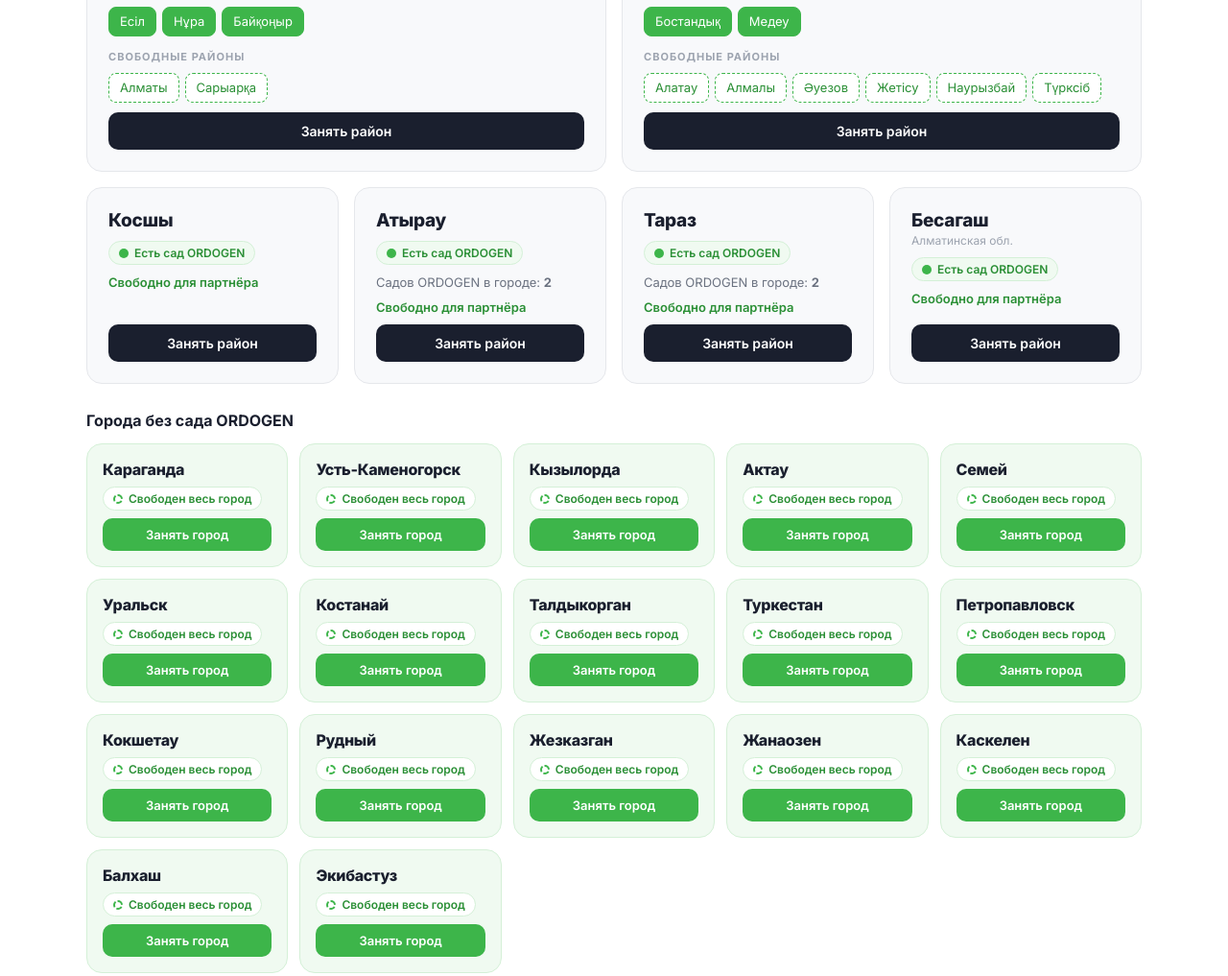
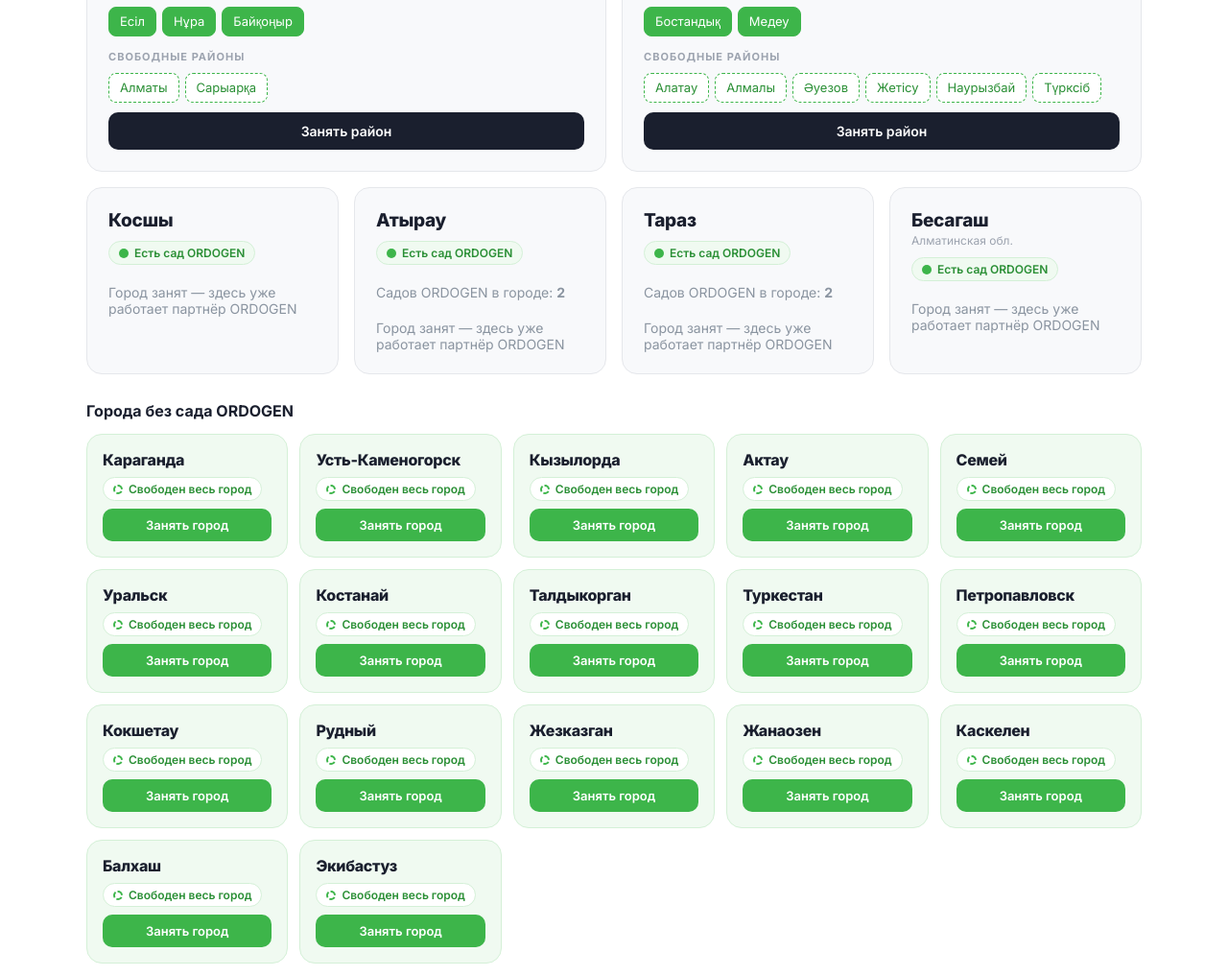
Before and after one commit to aidabintazamat/franch, a plain HTML site: page index.html in a window 1280 px wide. Shown: the part 4869-5886 px from the top of the page at 96% size. Drawn offline with Linux system fonts and the light colour scheme.

Commit message:
Карта: города с садами ORDOGEN — «город занят», без кнопки

```diff
--- a/index.html
+++ b/index.html
@@ -366,7 +366,7 @@ img,svg,iframe,video,table{max-width:100%;}
 .city-badge{display:inline-flex;align-items:center;gap:6px;align-self:flex-start;font-size:12px;font-weight:600;color:var(--green-d);background:var(--green-l);border:1px solid var(--green-m);border-radius:100px;padding:4px 10px;}
 .city-badge.free{background:#fff;}
 .city-sec{font-size:11px;font-weight:700;letter-spacing:1px;text-transform:uppercase;color:var(--lgray);margin-top:4px;}
-.city-cnt,.city-free{font-size:13px;color:var(--gray);}
+.city-cnt,.city-taken{color:#8a94a0;font-size:14px;margin-top:10px}.city-free{font-size:13px;color:var(--gray);}
 .city-free{color:var(--green-d);font-weight:600;}
 .chips{display:flex;flex-wrap:wrap;gap:6px;}
 .chip{font-family:inherit;font-size:13px;line-height:1.3;padding:6px 11px;border-radius:8px;}
@@ -1534,7 +1534,7 @@ var T_ADD = {
     cmp_l5:"Запуск по готовому чек-листу вместо долгого поиска решений",cmp_l6:"Модель, отработанная в действующих садах сети",
     s8p:"Лидогенерация, бренд-менеджмент и федеральный маркетинг",cta_btn:"Оставить заявку",
     map_label:"Карта городов",map_title:"Свободные территории для партнёров",map_sub:"Где уже работают сады ORDOGEN и какие районы и города свободны. Выберите свой — менеджер подтвердит, что территория свободна, и расскажет об условиях.",
-    map_with_h:"Города, где уже работает ORDOGEN",map_free_h:"Города без сада ORDOGEN",map_has:"Есть сад ORDOGEN",map_has_d:"Районы с садом ORDOGEN",map_free:"Свободные районы",map_partner:"Свободно для партнёра",map_city_free:"Свободен весь город",map_cnt:"Садов ORDOGEN в городе:",map_btn:"Занять район",map_btn_city:"Занять город",map_leg_has:"есть сад ORDOGEN",map_leg_free:"свободно — нажмите на район, чтобы выбрать",
+    map_with_h:"Города, где уже работает ORDOGEN",map_free_h:"Города без сада ORDOGEN",map_has:"Есть сад ORDOGEN",map_has_d:"Районы с садом ORDOGEN",map_free:"Свободные районы",map_partner:"Свободно для партнёра",map_taken:"Город занят — здесь уже работает партнёр ORDOGEN",map_city_free:"Свободен весь город",map_cnt:"Садов ORDOGEN в городе:",map_btn:"Занять район",map_btn_city:"Занять город",map_leg_has:"есть сад ORDOGEN",map_leg_free:"свободно — нажмите на район, чтобы выбрать",
     map_note:"Сады — по данным системы ORDO на 22.11.2026. Районы указаны по официальному делению городов. Окончательно свободность территории подтверждает менеджер после заявки.",
     sel_label:"Отбор партнёров",sel_title:"Только семейные пары с детьми",sel_sub:"Мы открываем сады вместе с семьями — это главное условие отбора. Почему:",
     sel1h:"Сад — семейное дело",sel1p:"Сад работает каждый день и годами. В семье решения принимаются быстрее, а ответственность делится на двоих.",
@@ -1552,7 +1552,7 @@ var T_ADD = {
     cmp_l5:"Шешім іздеуге ұзақ уақыт жұмсаудың орнына дайын чек-парақ бойынша іске қосу",cmp_l6:"Желінің жұмыс істеп тұрған балабақшаларында сыналған модель",
     s8p:"Лидогенерация, бренд-менеджмент және федералдық маркетинг",cta_btn:"Өтінім қалдыру",
     map_label:"Қалалар картасы",map_title:"Серіктестерге арналған бос аумақтар",map_sub:"ORDOGEN балабақшалары қай жерде жұмыс істейді және қай аудандар мен қалалар бос. Өзіңізге керегін таңдаңыз — менеджер аумақтың бос екенін растап, шарттары туралы айтып береді.",
-    map_with_h:"ORDOGEN жұмыс істейтін қалалар",map_free_h:"ORDOGEN балабақшасы жоқ қалалар",map_has:"ORDOGEN балабақшасы бар",map_has_d:"ORDOGEN балабақшасы бар аудандар",map_free:"Бос аудандар",map_partner:"Серіктес үшін бос",map_city_free:"Бүкіл қала бос",map_cnt:"Қаладағы ORDOGEN балабақшалары:",map_btn:"Ауданды алу",map_btn_city:"Қаланы алу",map_leg_has:"ORDOGEN балабақшасы бар",map_leg_free:"бос — таңдау үшін ауданды басыңыз",
+    map_with_h:"ORDOGEN жұмыс істейтін қалалар",map_free_h:"ORDOGEN балабақшасы жоқ қалалар",map_has:"ORDOGEN балабақшасы бар",map_has_d:"ORDOGEN балабақшасы бар аудандар",map_free:"Бос аудандар",map_partner:"Серіктес үшін бос",map_taken:"Қала бос емес — мұнда ORDOGEN серіктесі жұмыс істейді",map_city_free:"Бүкіл қала бос",map_cnt:"Қаладағы ORDOGEN балабақшалары:",map_btn:"Ауданды алу",map_btn_city:"Қаланы алу",map_leg_has:"ORDOGEN балабақшасы бар",map_leg_free:"бос — таңдау үшін ауданды басыңыз",
     map_note:"Балабақшалар — ORDO жүйесінің 22.11.2026 жылғы деректері бойынша. Аудандар қалалардың ресми бөлінісі бойынша көрсетілген. Аумақтың бос екенін өтінімнен кейін менеджер түпкілікті растайды.",
     sel_label:"Серіктестерді іріктеу",sel_title:"Тек балалы отбасылық жұптар",sel_sub:"Біз балабақшаларды отбасылармен бірге ашамыз — бұл іріктеудің басты шарты. Себебі:",
     sel1h:"Балабақша — отбасылық іс",sel1p:"Балабақша күн сайын және жылдар бойы жұмыс істейді. Отбасында шешімдер тезірек қабылданады, ал жауапкершілік екіге бөлінеді.",
@@ -1570,7 +1570,7 @@ var T_ADD = {
     cmp_l5:"Uzoq izlanishlar o'rniga tayyor chek-list bo'yicha ishga tushirish",cmp_l6:"Tarmoqning amaldagi bog'chalarida sinovdan o'tgan model",
     s8p:"Lidogeneratsiya, brend-menejment va federal marketing",cta_btn:"Ariza qoldirish",
     map_label:"Shaharlar xaritasi",map_title:"Hamkorlar uchun bo'sh hududlar",map_sub:"ORDOGEN bog'chalari qayerda ishlayapti va qaysi tumanlar hamda shaharlar bo'sh. O'zingiznikini tanlang — menejer hudud bo'shligini tasdiqlaydi va shartlar haqida aytib beradi.",
-    map_with_h:"ORDOGEN ishlayotgan shaharlar",map_free_h:"ORDOGEN bog'chasi yo'q shaharlar",map_has:"ORDOGEN bog'chasi bor",map_has_d:"ORDOGEN bog'chasi bor tumanlar",map_free:"Bo'sh tumanlar",map_partner:"Hamkor uchun bo'sh",map_city_free:"Butun shahar bo'sh",map_cnt:"Shahardagi ORDOGEN bog'chalari:",map_btn:"Tumanni band qilish",map_btn_city:"Shaharni band qilish",map_leg_has:"ORDOGEN bog'chasi bor",map_leg_free:"bo'sh — tanlash uchun tumanni bosing",
+    map_with_h:"ORDOGEN ishlayotgan shaharlar",map_free_h:"ORDOGEN bog'chasi yo'q shaharlar",map_has:"ORDOGEN bog'chasi bor",map_has_d:"ORDOGEN bog'chasi bor tumanlar",map_free:"Bo'sh tumanlar",map_partner:"Hamkor uchun bo'sh",map_taken:"Shahar band — bu yerda ORDOGEN hamkori ishlaydi",map_city_free:"Butun shahar bo'sh",map_cnt:"Shahardagi ORDOGEN bog'chalari:",map_btn:"Tumanni band qilish",map_btn_city:"Shaharni band qilish",map_leg_has:"ORDOGEN bog'chasi bor",map_leg_free:"bo'sh — tanlash uchun tumanni bosing",
     map_note:"Bog'chalar — ORDO tizimining 22.11.2026 holatidagi ma'lumotlari bo'yicha. Tumanlar shaharlarning rasmiy bo'linishi bo'yicha ko'rsatilgan. Hudud bo'shligini arizadan so'ng menejer yakuniy tasdiqlaydi.",
     sel_label:"Hamkorlarni tanlash",sel_title:"Faqat farzandli oilaviy juftliklar",sel_sub:"Biz bog'chalarni oilalar bilan birga ochamiz — bu tanlovning asosiy sharti. Sababi:",
     sel1h:"Bog'cha — oilaviy ish",sel1p:"Bog'cha har kuni va yillar davomida ishlaydi. Oilada qarorlar tezroq qabul qilinadi, mas'uliyat esa ikkiga bo'linadi.",
@@ -1588,7 +1588,7 @@ var T_ADD = {
     cmp_l5:"Узак издөөнүн ордуна даяр чек-тизме боюнча ишке киргизүү",cmp_l6:"Тармактын иштеп жаткан бакчаларында сыналган модель",
     s8p:"Лидогенерация, бренд-менеджмент жана федералдык маркетинг",cta_btn:"Өтүнмө калтыруу",
     map_label:"Шаарлар картасы",map_title:"Өнөктөштөр үчүн бош аймактар",map_sub:"ORDOGEN бакчалары кайда иштейт жана кайсы райондор менен шаарлар бош. Өзүңүздүкүн тандаңыз — менеджер аймактын бош экенин ырастап, шарттары тууралуу айтып берет.",
-    map_with_h:"ORDOGEN иштеген шаарлар",map_free_h:"ORDOGEN бакчасы жок шаарлар",map_has:"ORDOGEN бакчасы бар",map_has_d:"ORDOGEN бакчасы бар райондор",map_free:"Бош райондор",map_partner:"Өнөктөш үчүн бош",map_city_free:"Бүт шаар бош",map_cnt:"Шаардагы ORDOGEN бакчалары:",map_btn:"Районду ээлөө",map_btn_city:"Шаарды ээлөө",map_leg_has:"ORDOGEN бакчасы бар",map_leg_free:"бош — тандоо үчүн районду басыңыз",
+    map_with_h:"ORDOGEN иштеген шаарлар",map_free_h:"ORDOGEN бакчасы жок шаарлар",map_has:"ORDOGEN бакчасы бар",map_has_d:"ORDOGEN бакчасы бар райондор",map_free:"Бош райондор",map_partner:"Өнөктөш үчүн бош",map_taken:"Шаар бош эмес — бул жерде ORDOGEN өнөктөшү иштейт",map_city_free:"Бүт шаар бош",map_cnt:"Шаардагы ORDOGEN бакчалары:",map_btn:"Районду ээлөө",map_btn_city:"Шаарды ээлөө",map_leg_has:"ORDOGEN бакчасы бар",map_leg_free:"бош — тандоо үчүн районду басыңыз",
     map_note:"Бакчалар — ORDO системасынын 22.11.2026-жылдагы маалыматы боюнча. Райондор шаарлардын расмий бөлүнүшү боюнча көрсөтүлгөн. Аймактын бош экенин өтүнмөдөн кийин менеджер акыркы жолу ырастайт.",
     sel_label:"Өнөктөштөрдү тандоо",sel_title:"Балалуу үй-бүлөлүк жубайлар гана",sel_sub:"Биз бакчаларды үй-бүлөлөр менен бирге ачабыз — бул тандоонун негизги шарты. Себеби:",
     sel1h:"Бакча — үй-бүлөлүк иш",sel1p:"Бакча күн сайын жана жылдар бою иштейт. Үй-бүлөдө чечимдер тезирээк кабыл алынат, ал эми жоопкерчилик экиге бөлүнөт.",
@@ -1606,7 +1606,7 @@ var T_ADD = {
     cmp_l5:"Оғоз аз рӯи чек-листи тайёр ба ҷои ҷустуҷӯи тӯлонӣ",cmp_l6:"Модели дар боғчаҳои амалкунандаи шабака санҷидашуда",
     s8p:"Лидогенератсия, бренд-менеҷмент ва маркетинги федералӣ",cta_btn:"Дархост гузоштан",
     map_label:"Харитаи шаҳрҳо",map_title:"Ҳудудҳои озод барои шарикон",map_sub:"Боғчаҳои ORDOGEN дар куҷо кор мекунанд ва кадом ноҳияҳо ва шаҳрҳо озоданд. Ҳудуди худро интихоб кунед — менеҷер озод будани онро тасдиқ мекунад ва дар бораи шартҳо нақл мекунад.",
-    map_with_h:"Шаҳрҳое, ки ORDOGEN дар онҳо кор мекунад",map_free_h:"Шаҳрҳои бе боғчаи ORDOGEN",map_has:"Боғчаи ORDOGEN ҳаст",map_has_d:"Ноҳияҳо бо боғчаи ORDOGEN",map_free:"Ноҳияҳои озод",map_partner:"Барои шарик озод",map_city_free:"Тамоми шаҳр озод",map_cnt:"Боғчаҳои ORDOGEN дар шаҳр:",map_btn:"Ишғоли ноҳия",map_btn_city:"Ишғоли шаҳр",map_leg_has:"боғчаи ORDOGEN ҳаст",map_leg_free:"озод — барои интихоб ноҳияро пахш кунед",
+    map_with_h:"Шаҳрҳое, ки ORDOGEN дар онҳо кор мекунад",map_free_h:"Шаҳрҳои бе боғчаи ORDOGEN",map_has:"Боғчаи ORDOGEN ҳаст",map_has_d:"Ноҳияҳо бо боғчаи ORDOGEN",map_free:"Ноҳияҳои озод",map_partner:"Барои шарик озод",map_taken:"Шаҳр банд аст — дар ин ҷо шарики ORDOGEN кор мекунад",map_city_free:"Тамоми шаҳр озод",map_cnt:"Боғчаҳои ORDOGEN дар шаҳр:",map_btn:"Ишғоли ноҳия",map_btn_city:"Ишғоли шаҳр",map_leg_has:"боғчаи ORDOGEN ҳаст",map_leg_free:"озод — барои интихоб ноҳияро пахш кунед",
     map_note:"Боғчаҳо — аз рӯи маълумоти системаи ORDO то 22.11.2026. Ноҳияҳо аз рӯи тақсимоти расмии шаҳрҳо нишон дода шудаанд. Озод будани ҳудудро пас аз дархост менеҷер ниҳоӣ тасдиқ мекунад.",
     sel_label:"Интихоби шарикон",sel_title:"Танҳо ҷуфтҳои оилавии фарзанддор",sel_sub:"Мо боғчаҳоро якҷоя бо оилаҳо мекушоем — ин шарти асосии интихоб аст. Сабаб:",
     sel1h:"Боғча — кори оилавӣ",sel1p:"Боғча ҳар рӯз ва солҳо кор мекунад. Дар оила қарорҳо тезтар қабул мешаванд ва масъулият байни ду нафар тақсим мешавад.",
@@ -1624,7 +1624,7 @@ var T_ADD = {
     cmp_l5:"Uzun axtarışlar əvəzinə hazır yoxlama siyahısı ilə başlanğıc",cmp_l6:"Şəbəkənin fəaliyyət göstərən bağçalarında sınaqdan keçmiş model",
     s8p:"Lidogenerasiya, brend-menecment və federal marketinq",cta_btn:"Müraciət göndərmək",
     map_label:"Şəhərlər xəritəsi",map_title:"Tərəfdaşlar üçün boş ərazilər",map_sub:"ORDOGEN bağçaları harada fəaliyyət göstərir və hansı rayonlar və şəhərlər boşdur. Özünüzünkünü seçin — menecer ərazinin boş olduğunu təsdiqləyəcək və şərtlər barədə danışacaq.",
-    map_with_h:"ORDOGEN fəaliyyət göstərən şəhərlər",map_free_h:"ORDOGEN bağçası olmayan şəhərlər",map_has:"ORDOGEN bağçası var",map_has_d:"ORDOGEN bağçası olan rayonlar",map_free:"Boş rayonlar",map_partner:"Tərəfdaş üçün boşdur",map_city_free:"Bütün şəhər boşdur",map_cnt:"Şəhərdə ORDOGEN bağçaları:",map_btn:"Rayonu tutmaq",map_btn_city:"Şəhəri tutmaq",map_leg_has:"ORDOGEN bağçası var",map_leg_free:"boşdur — seçmək üçün rayona klikləyin",
+    map_with_h:"ORDOGEN fəaliyyət göstərən şəhərlər",map_free_h:"ORDOGEN bağçası olmayan şəhərlər",map_has:"ORDOGEN bağçası var",map_has_d:"ORDOGEN bağçası olan rayonlar",map_free:"Boş rayonlar",map_partner:"Tərəfdaş üçün boşdur",map_taken:"Şəhər tutulub — burada ORDOGEN tərəfdaşı fəaliyyət göstərir",map_city_free:"Bütün şəhər boşdur",map_cnt:"Şəhərdə ORDOGEN bağçaları:",map_btn:"Rayonu tutmaq",map_btn_city:"Şəhəri tutmaq",map_leg_has:"ORDOGEN bağçası var",map_leg_free:"boşdur — seçmək üçün rayona klikləyin",
     map_note:"Bağçalar — ORDO sisteminin 22.11.2026 tarixinə olan məlumatlarına görə. Rayonlar şəhərlərin rəsmi bölgüsünə görə göstərilib. Ərazinin boş olduğunu müraciətdən sonra menecer yekun təsdiqləyir.",
     sel_label:"Tərəfdaşların seçimi",sel_title:"Yalnız uşaqlı ailə cütlükləri",sel_sub:"Bağçaları ailələrlə birlikdə açırıq — bu, seçimin əsas şərtidir. Səbəbi:",
     sel1h:"Bağça — ailə işidir",sel1p:"Bağça hər gün və illərlə işləyir. Ailədə qərarlar daha tez qəbul olunur, məsuliyyət isə ikiyə bölünür.",
@@ -1642,7 +1642,7 @@ var T_ADD = {
     cmp_l5:"Uzun arayışlar yerine hazır kontrol listesiyle başlangıç",cmp_l6:"Ağın faaliyetteki anaokullarında denenmiş model",
     s8p:"Lead generation, marka yönetimi ve ulusal pazarlama",cta_btn:"Başvuru bırakın",
     map_label:"Şehir haritası",map_title:"Ortaklar için boş bölgeler",map_sub:"ORDOGEN anaokulları nerede faaliyette ve hangi ilçeler ile şehirler boş. Size uygun olanı seçin — yöneticimiz bölgenin boş olduğunu teyit edip koşulları anlatacak.",
-    map_with_h:"ORDOGEN'in faaliyette olduğu şehirler",map_free_h:"ORDOGEN anaokulu olmayan şehirler",map_has:"ORDOGEN anaokulu var",map_has_d:"ORDOGEN anaokulu olan ilçeler",map_free:"Boş ilçeler",map_partner:"Ortak için boş",map_city_free:"Şehrin tamamı boş",map_cnt:"Şehirdeki ORDOGEN anaokulları:",map_btn:"İlçeyi ayırt",map_btn_city:"Şehri ayırt",map_leg_has:"ORDOGEN anaokulu var",map_leg_free:"boş — seçmek için ilçeye tıklayın",
+    map_with_h:"ORDOGEN'in faaliyette olduğu şehirler",map_free_h:"ORDOGEN anaokulu olmayan şehirler",map_has:"ORDOGEN anaokulu var",map_has_d:"ORDOGEN anaokulu olan ilçeler",map_free:"Boş ilçeler",map_partner:"Ortak için boş",map_taken:"Şehir dolu — burada bir ORDOGEN ortağı çalışıyor",map_city_free:"Şehrin tamamı boş",map_cnt:"Şehirdeki ORDOGEN anaokulları:",map_btn:"İlçeyi ayırt",map_btn_city:"Şehri ayırt",map_leg_has:"ORDOGEN anaokulu var",map_leg_free:"boş — seçmek için ilçeye tıklayın",
     map_note:"Anaokulları — ORDO sisteminin 22.11.2026 tarihli verilerine göre. İlçeler şehirlerin resmî idari bölünüşüne göre gösterilmiştir. Bölgenin boş olduğunu başvurudan sonra yöneticimiz kesin olarak teyit eder.",
     sel_label:"Ortak seçimi",sel_title:"Yalnızca çocuklu evli çiftler",sel_sub:"Anaokullarını ailelerle birlikte açıyoruz — bu, seçimin ana şartı. Nedeni:",
     sel1h:"Anaokulu bir aile işidir",sel1p:"Anaokulu her gün ve yıllarca çalışır. Ailede kararlar daha hızlı alınır, sorumluluk ikiye bölünür.",
@@ -1660,7 +1660,7 @@ var T_ADD = {
     cmp_l5:"Pelancaran mengikut senarai semak sedia ada, bukan pencarian yang panjang",cmp_l6:"Model yang telah diuji di tadika rangkaian yang sedang beroperasi",
     s8p:"Penjanaan petunjuk, pengurusan jenama dan pemasaran persekutuan",cta_btn:"Hantar permohonan",
     map_label:"Peta bandar",map_title:"Wilayah kosong untuk rakan kongsi",map_sub:"Di mana tadika ORDOGEN sudah beroperasi dan daerah serta bandar mana yang masih kosong. Pilih kawasan anda — pengurus akan mengesahkan ia kosong dan menerangkan syaratnya.",
-    map_with_h:"Bandar yang sudah ada ORDOGEN",map_free_h:"Bandar tanpa tadika ORDOGEN",map_has:"Ada tadika ORDOGEN",map_has_d:"Daerah dengan tadika ORDOGEN",map_free:"Daerah kosong",map_partner:"Kosong untuk rakan kongsi",map_city_free:"Seluruh bandar kosong",map_cnt:"Tadika ORDOGEN di bandar:",map_btn:"Tempah daerah",map_btn_city:"Tempah bandar",map_leg_has:"ada tadika ORDOGEN",map_leg_free:"kosong — klik daerah untuk memilih",
+    map_with_h:"Bandar yang sudah ada ORDOGEN",map_free_h:"Bandar tanpa tadika ORDOGEN",map_has:"Ada tadika ORDOGEN",map_has_d:"Daerah dengan tadika ORDOGEN",map_free:"Daerah kosong",map_partner:"Kosong untuk rakan kongsi",map_taken:"Bandar sudah diambil — rakan kongsi ORDOGEN beroperasi di sini",map_city_free:"Seluruh bandar kosong",map_cnt:"Tadika ORDOGEN di bandar:",map_btn:"Tempah daerah",map_btn_city:"Tempah bandar",map_leg_has:"ada tadika ORDOGEN",map_leg_free:"kosong — klik daerah untuk memilih",
     map_note:"Tadika — berdasarkan data sistem ORDO pada 22.11.2026. Daerah mengikut pembahagian rasmi bandar. Status kosong wilayah disahkan oleh pengurus selepas permohonan.",
     sel_label:"Pemilihan rakan kongsi",sel_title:"Hanya pasangan suami isteri yang mempunyai anak",sel_sub:"Kami membuka tadika bersama keluarga — ini syarat utama pemilihan. Sebabnya:",
     sel1h:"Tadika ialah perniagaan keluarga",sel1p:"Tadika beroperasi setiap hari selama bertahun-tahun. Dalam keluarga, keputusan dibuat lebih cepat dan tanggungjawab dikongsi berdua.",
@@ -1678,7 +1678,7 @@ var T_ADD = {
     cmp_l5:"Launch with a ready-made checklist instead of a long trial-and-error search",cmp_l6:"A model proven in the network's operating kindergartens",
     s8p:"Lead generation, brand management and national marketing",cta_btn:"Leave a request",
     map_label:"City map",map_title:"Open territories for partners",map_sub:"Where ORDOGEN kindergartens already operate and which districts and cities are open. Pick yours — a manager will confirm it is available and explain the terms.",
-    map_with_h:"Cities where ORDOGEN already operates",map_free_h:"Cities without an ORDOGEN kindergarten",map_has:"ORDOGEN kindergarten here",map_has_d:"Districts with an ORDOGEN kindergarten",map_free:"Open districts",map_partner:"Open for a partner",map_city_free:"Whole city open",map_cnt:"ORDOGEN kindergartens in the city:",map_btn:"Claim a district",map_btn_city:"Claim the city",map_leg_has:"ORDOGEN kindergarten",map_leg_free:"open — tap a district to choose it",
+    map_with_h:"Cities where ORDOGEN already operates",map_free_h:"Cities without an ORDOGEN kindergarten",map_has:"ORDOGEN kindergarten here",map_has_d:"Districts with an ORDOGEN kindergarten",map_free:"Open districts",map_partner:"Open for a partner",map_taken:"City taken — an ORDOGEN partner already operates here",map_city_free:"Whole city open",map_cnt:"ORDOGEN kindergartens in the city:",map_btn:"Claim a district",map_btn_city:"Claim the city",map_leg_has:"ORDOGEN kindergarten",map_leg_free:"open — tap a district to choose it",
     map_note:"Kindergartens are based on ORDO system data as of 22.11.2026. Districts follow the official city divisions. A manager gives final confirmation that a territory is open after your request.",
     sel_label:"Partner selection",sel_title:"Married couples with children only",sel_sub:"We open kindergartens together with families — this is our main selection criterion. Here's why:",
     sel1h:"A kindergarten is a family business",sel1p:"A kindergarten runs every day, for years. In a family, decisions are made faster and responsibility is shared by two.",
@@ -1751,8 +1751,7 @@ function renderMap(){
       + (c.s ? '<div class="city-sub">' + escH(mapName(c.s)) + '</div>' : '') + '</div>'
       + '<span class="city-badge"><i class="dot has"></i>' + escH(tt('map_has')) + '</span>'
       + (c.c > 1 ? '<div class="city-cnt">' + escH(tt('map_cnt')) + ' <b>' + c.c + '</b></div>' : '')
-      + '<div class="city-free">' + escH(tt('map_partner')) + '</div>'
-      + '<button type="button" class="city-btn" data-city="' + escH(cn) + '">' + escH(tt('map_btn')) + '</button></div>';
+      + '<div class="city-taken">' + escH(tt('map_taken')) + '</div></div>';
   });
   h += '</div><h3 class="map-h">' + escH(tt('map_free_h')) + '</h3><div class="map-grid free">';
   MAP_FREE_CITIES.forEach(function(c){
```
